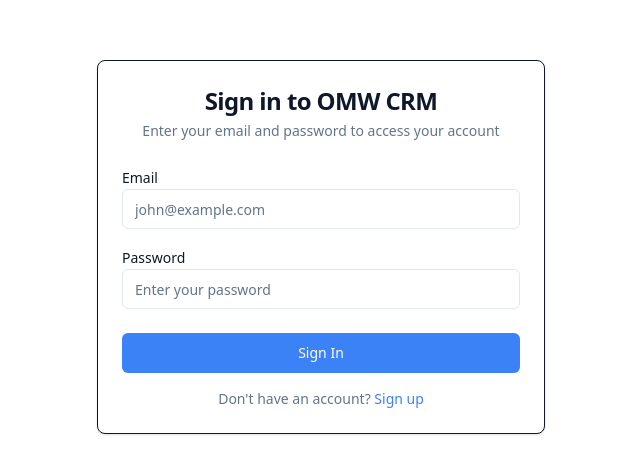
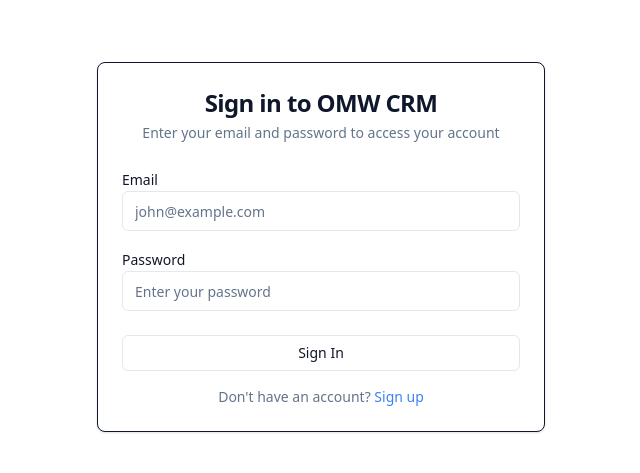
Before and after one commit to Duckiduc/omw-crm, a React app in the folder frontend/: page /login in a window 1280 px wide. Shown: the part 153-626 px from the top of the page, without its empty margins (319-959 px from the left). Built offline with nearby package versions, Linux system fonts and the light colour scheme; no server answers; the HTML template or start-up script is replaced by a standard one.

Commit message:
feat: refactor Button component and extract buttonVariants for improved styling management

```diff
--- a/frontend/src/components/ui/Button.tsx
+++ b/frontend/src/components/ui/Button.tsx
@@ -1,54 +1,29 @@
 import * as React from "react";
-import { cva } from "class-variance-authority";
-import type { VariantProps } from "class-variance-authority";
+import { Slot } from "@radix-ui/react-slot";
+import { type VariantProps } from "class-variance-authority";
 
 import { cn } from "../../lib/utils";
+import { buttonVariants } from "./buttonVariants";
 
-const buttonVariants = cva(
-  "inline-flex items-center justify-center whitespace-nowrap rounded-md text-sm font-medium transition-colors focus-visible:outline-none focus-visible:ring-2 focus-visible:ring-blue-500 focus-visible:ring-offset-2 disabled:pointer-events-none disabled:opacity-50",
-  {
-    variants: {
-      variant: {
-        default: "bg-primary text-primary-foreground hover:bg-blue-600",
-        destructive:
-          "bg-destructive text-destructive-foreground hover:bg-red-600",
-        outline:
-          "border border-border bg-background hover:bg-accent hover:text-accent-foreground",
-        secondary: "bg-secondary text-secondary-foreground hover:bg-gray-200",
-        ghost: "hover:bg-accent hover:text-accent-foreground",
-        link: "text-primary underline-offset-4 hover:underline",
-      },
-      size: {
-        default: "h-10 px-4 py-2",
-        sm: "h-9 rounded-md px-3",
-        lg: "h-11 rounded-md px-8",
-        icon: "h-10 w-10",
-      },
-    },
-    defaultVariants: {
-      variant: "default",
-      size: "default",
-    },
-  }
-);
+function Button({
+  className,
+  variant,
+  size,
+  asChild = false,
+  ...props
+}: React.ComponentProps<"button"> &
+  VariantProps<typeof buttonVariants> & {
+    asChild?: boolean;
+  }) {
+  const Comp = asChild ? Slot : "button";
 
-export interface ButtonProps
-  extends React.ButtonHTMLAttributes<HTMLButtonElement>,
-    VariantProps<typeof buttonVariants> {
-  asChild?: boolean;
+  return (
+    <Comp
+      data-slot="button"
+      className={cn(buttonVariants({ variant, size }), className)}
+      {...props}
+    />
+  );
 }
 
-const Button = React.forwardRef<HTMLButtonElement, ButtonProps>(
-  ({ className, variant, size, ...props }, ref) => {
-    return (
-      <button
-        className={cn(buttonVariants({ variant, size, className }))}
-        ref={ref}
-        {...props}
-      />
-    );
-  }
-);
-Button.displayName = "Button";
-
 export { Button };
--- /dev/null
+++ b/frontend/src/components/ui/buttonVariants.ts
@@ -0,0 +1,34 @@
+import { cva } from "class-variance-authority";
+
+export const buttonVariants = cva(
+  "inline-flex items-center justify-center gap-2 whitespace-nowrap rounded-md text-sm font-medium transition-all disabled:pointer-events-none disabled:opacity-50 [&_svg]:pointer-events-none [&_svg:not([class*='size-'])]:size-4 shrink-0 [&_svg]:shrink-0 outline-none focus-visible:border-ring focus-visible:ring-ring/50 focus-visible:ring-[3px] aria-invalid:ring-destructive/20 dark:aria-invalid:ring-destructive/40 aria-invalid:border-destructive",
+  {
+    variants: {
+      variant: {
+        default:
+          "border border-input bg-background hover:bg-accent hover:text-accent-foreground",
+        primary: "bg-primary text-primary-foreground hover:bg-primary/90",
+        destructive:
+          "bg-destructive text-white hover:bg-destructive/90 focus-visible:ring-destructive/20 dark:focus-visible:ring-destructive/40 dark:bg-destructive/60",
+        outline:
+          "border border-input bg-background shadow-xs hover:bg-accent hover:text-accent-foreground",
+        secondary:
+          "bg-secondary text-secondary-foreground hover:bg-secondary/80",
+        ghost: "hover:bg-accent hover:text-accent-foreground",
+        link: "text-primary underline-offset-4 hover:underline",
+      },
+      size: {
+        default: "h-9 px-4 py-2 has-[>svg]:px-3",
+        sm: "h-8 rounded-md gap-1.5 px-3 has-[>svg]:px-2.5",
+        lg: "h-10 rounded-md px-6 has-[>svg]:px-4",
+        icon: "size-9",
+        "icon-sm": "size-8",
+        "icon-lg": "size-10",
+      },
+    },
+    defaultVariants: {
+      variant: "default",
+      size: "default",
+    },
+  }
+);
```
